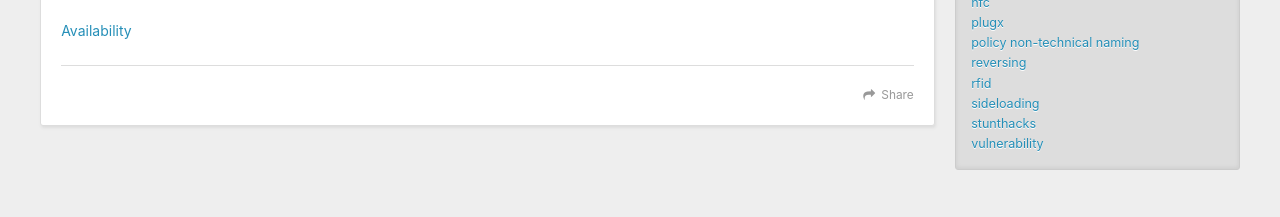
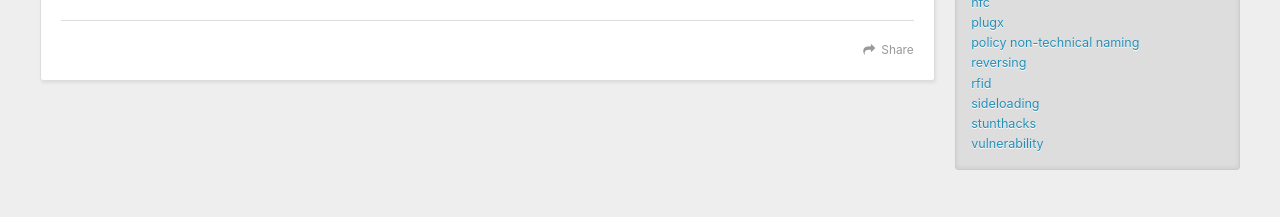
Before and after one commit to silascutler/silascutler.github.io, a plain HTML site: page contact/index.html in a window 1280 px wide. Shown: the part 523-740 px from the top of the page. Drawn offline with nearby package versions, Linux system fonts and the light colour scheme.

Commit message:
Update index.html

```diff
--- a/contact/index.html
+++ b/contact/index.html
@@ -98,8 +98,6 @@
     <div class="article-entry" itemprop="articleBody">
 
       <p><b>Email</b>: silas[@]blacklab.io<br><b>Github</b>: silascutler<br><b>Twitter:</b> silascutler</p>
-      <p><a href="https://calendly.com/silascutler/15min">Availability</a></p>
-
 
     </div>
     <footer class="article-footer">
```
